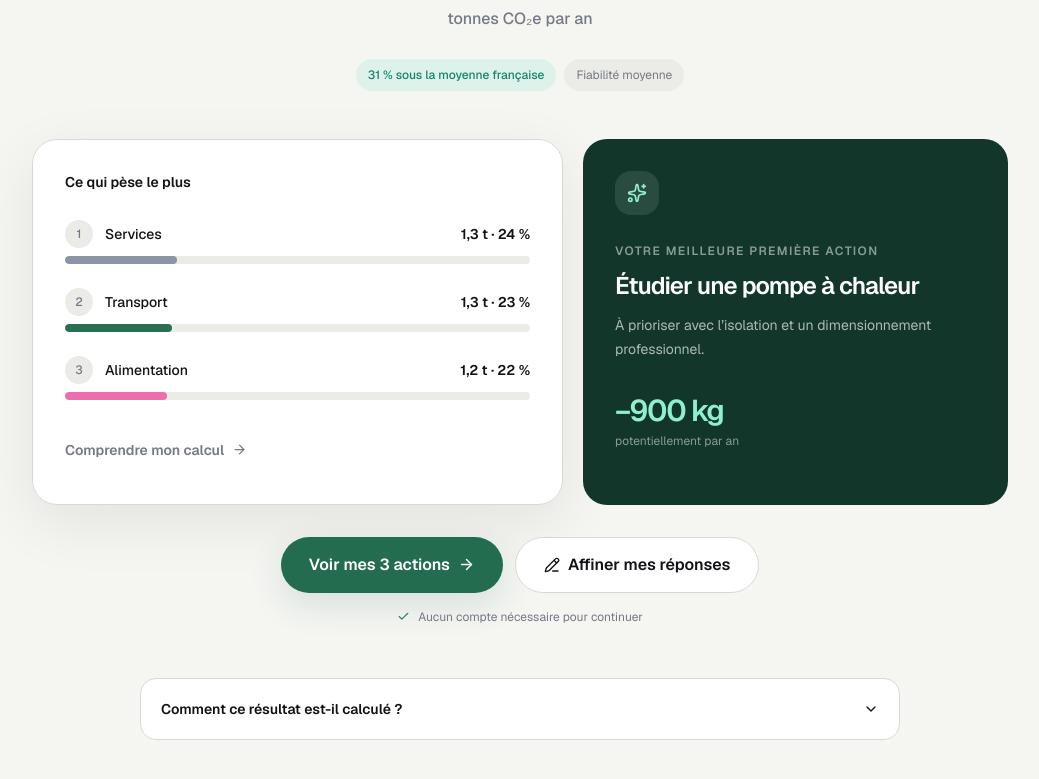
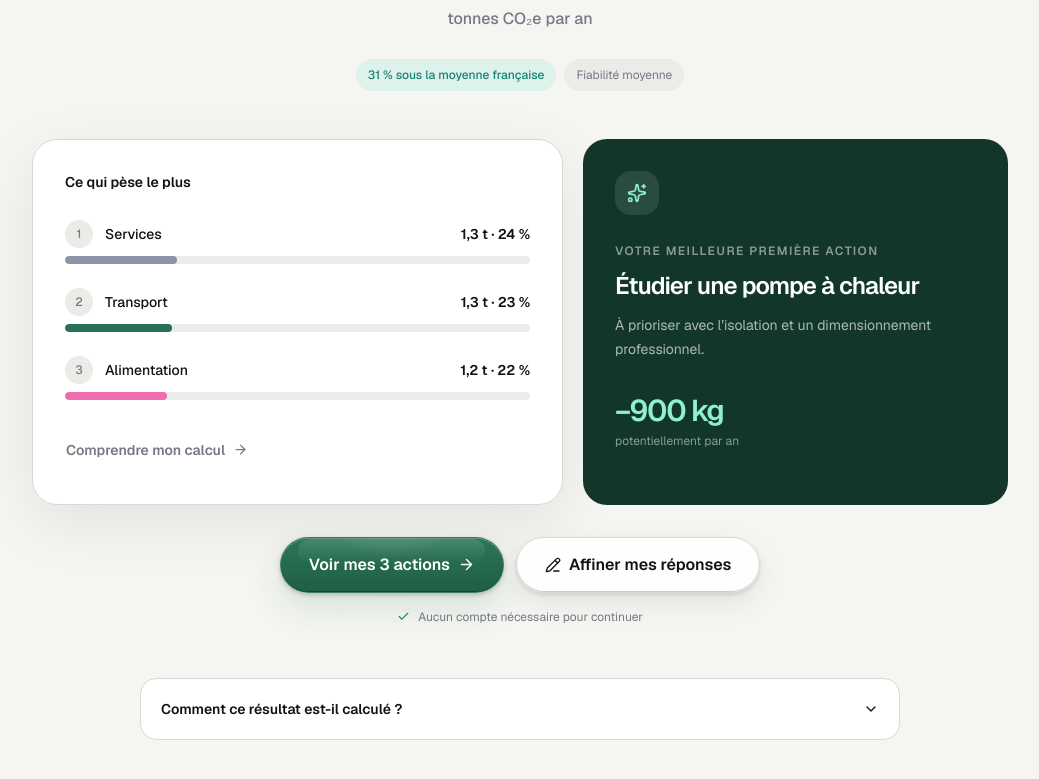
Before and after one commit to teocomyn/Carbon-OS, a Next.js app: page /resultat in a window 1280 px wide. Shown: the part 431-1210 px from the top of the page, without its empty margins (120-1159 px from the left). Built offline with nearby package versions, Linux system fonts and the light colour scheme; no server answers.

Commit message:
feat: upgrade global button system

```diff
--- a/src/app/globals.css
+++ b/src/app/globals.css
@@ -93,6 +93,192 @@ input {
 .number-tabular {
   font-variant-numeric: tabular-nums;
 }
+
+/* Carbon OS material buttons — a restrained liquid-metal treatment without WebGL. */
+.carbon-button {
+  position: relative;
+  isolation: isolate;
+  overflow: hidden;
+  border: 1px solid transparent;
+  box-shadow:
+    inset 0 1px 0 rgba(255, 255, 255, 0.13),
+    inset 0 -1px 0 rgba(0, 0, 0, 0.2),
+    0 2px 4px rgba(0, 0, 0, 0.12),
+    0 10px 28px rgba(0, 0, 0, 0.08);
+  transform: translateZ(0);
+  transition:
+    transform 220ms cubic-bezier(0.22, 1, 0.36, 1),
+    border-color 220ms ease,
+    box-shadow 220ms ease,
+    background-color 220ms ease,
+    color 220ms ease,
+    filter 220ms ease;
+}
+
+.carbon-button::before,
+.carbon-button::after {
+  position: absolute;
+  pointer-events: none;
+  content: "";
+}
+
+.carbon-button::before {
+  inset: 1px 8% auto;
+  height: 45%;
+  border-radius: inherit;
+  background: linear-gradient(
+    180deg,
+    rgba(255, 255, 255, 0.18),
+    rgba(255, 255, 255, 0)
+  );
+  opacity: 0.7;
+}
+
+.carbon-button::after {
+  top: -75%;
+  left: -35%;
+  width: 28%;
+  height: 250%;
+  background: linear-gradient(
+    90deg,
+    transparent,
+    rgba(255, 255, 255, 0.28),
+    transparent
+  );
+  opacity: 0;
+  transform: translateX(-180%) rotate(16deg);
+  transition:
+    transform 620ms cubic-bezier(0.22, 1, 0.36, 1),
+    opacity 180ms ease;
+}
+
+.carbon-button--primary {
+  background: linear-gradient(
+    180deg,
+    color-mix(in srgb, var(--foreground) 90%, white 10%),
+    var(--foreground)
+  );
+}
+
+.carbon-button--accent {
+  border-color: color-mix(in srgb, var(--accent) 78%, white 12%);
+  background:
+    radial-gradient(
+      circle at 50% -150%,
+      rgba(255, 255, 255, 0.42),
+      transparent 58%
+    ),
+    linear-gradient(
+      180deg,
+      color-mix(in srgb, var(--accent) 88%, #68b999 12%),
+      color-mix(in srgb, var(--accent) 88%, black 12%)
+    );
+  box-shadow:
+    inset 0 1px 0 rgba(255, 255, 255, 0.23),
+    inset 0 -1px 0 rgba(0, 0, 0, 0.28),
+    0 2px 5px rgba(0, 0, 0, 0.2),
+    0 14px 34px var(--accent-soft);
+}
+
+.carbon-button--secondary {
+  border-color: var(--border);
+  background: linear-gradient(
+    180deg,
+    color-mix(in srgb, var(--card) 93%, white 7%),
+    color-mix(in srgb, var(--card) 94%, var(--surface) 6%)
+  );
+}
+
+.carbon-button--ghost {
+  border-color: transparent;
+  background: transparent;
+  box-shadow: none;
+}
+
+.carbon-button--ghost::before,
+.carbon-button--ghost::after,
+.carbon-button--icon::after {
+  display: none;
+}
+
+.carbon-button > svg {
+  flex: none;
+  transition: transform 220ms cubic-bezier(0.22, 1, 0.36, 1);
+}
+
+.carbon-button__spinner {
+  width: 1em;
+  height: 1em;
+  flex: none;
+  border: 1.5px solid currentColor;
+  border-right-color: transparent;
+  border-radius: 999px;
+  animation: carbon-button-spin 700ms linear infinite;
+}
+
+@keyframes carbon-button-spin {
+  to {
+    transform: rotate(360deg);
+  }
+}
+
+@media (hover: hover) and (pointer: fine) {
+  .carbon-button:not(:disabled):hover {
+    transform: translateY(-1px);
+  }
+
+  .carbon-button:not(:disabled):hover::after {
+    opacity: 0.75;
+    transform: translateX(620%) rotate(16deg);
+  }
+
+  .carbon-button--primary:not(:disabled):hover,
+  .carbon-button--accent:not(:disabled):hover {
+    filter: brightness(1.055) saturate(1.03);
+    box-shadow:
+      inset 0 1px 0 rgba(255, 255, 255, 0.24),
+      inset 0 -1px 0 rgba(0, 0, 0, 0.25),
+      0 3px 7px rgba(0, 0, 0, 0.2),
+      0 17px 38px var(--accent-soft);
+  }
+
+  .carbon-button--secondary:not(:disabled):hover {
+    border-color: color-mix(
+      in srgb,
+      var(--muted-foreground) 55%,
+      var(--border)
+    );
+    box-shadow:
+      inset 0 1px 0 rgba(255, 255, 255, 0.16),
+      0 8px 24px rgba(0, 0, 0, 0.1);
+  }
+
+  .carbon-button--ghost:not(:disabled):hover {
+    background: var(--surface);
+    color: var(--foreground);
+  }
+
+  .carbon-button:not(.carbon-button--icon):not(:disabled):hover
+    > svg:last-child {
+    transform: translateX(2px);
+  }
+}
+
+.carbon-button:not(:disabled):active {
+  box-shadow:
+    inset 0 2px 5px rgba(0, 0, 0, 0.2),
+    0 1px 2px rgba(0, 0, 0, 0.12);
+  transform: translateY(1px) scale(0.985);
+}
+
+.carbon-button:disabled {
+  filter: saturate(0.65);
+}
+
+.carbon-button:disabled::after {
+  display: none;
+}
+
 input[type="range"] {
   accent-color: var(--accent);
 }
--- a/src/components/account/account-panel.tsx
+++ b/src/components/account/account-panel.tsx
@@ -4,14 +4,7 @@ import Link from "next/link";
 import { useRouter } from "next/navigation";
 import { FormEvent, useEffect, useState } from "react";
 import { Turnstile } from "@marsidev/react-turnstile";
-import {
-  Check,
-  Cloud,
-  LoaderCircle,
-  LogOut,
-  ShieldCheck,
-  Trash2,
-} from "lucide-react";
+import { Check, Cloud, LogOut, ShieldCheck, Trash2 } from "lucide-react";
 import { Button } from "@/components/ui/button";
 import { clearLocalHistory } from "@/lib/history";
 import { trackCarbonEvent } from "@/lib/analytics";
@@ -168,10 +161,7 @@ export function AccountPanel({
         Aucun mot de passe à mémoriser. Le lien à usage unique crée ou ouvre
         votre compte, puis votre historique local est fusionné sans doublon.
       </p>
-      <form
-        onSubmit={requestMagicLink}
-        className="mt-7 max-w-[620px]"
-      >
+      <form onSubmit={requestMagicLink} className="mt-7 max-w-[620px]">
         <div className="flex flex-col gap-3 sm:flex-row">
           <label className="sr-only" htmlFor="account-email">
             Adresse e-mail
@@ -189,9 +179,10 @@ export function AccountPanel({
           <Button
             type="submit"
             variant="accent"
+            loading={pending}
+            loadingText="Envoi en cours…"
             disabled={pending || Boolean(turnstileSiteKey && !captchaToken)}
           >
-            {pending && <LoaderCircle size={15} className="animate-spin" />}
             Envoyer le lien
           </Button>
         </div>
--- a/src/components/questionnaire/questionnaire.tsx
+++ b/src/components/questionnaire/questionnaire.tsx
@@ -1077,11 +1077,10 @@ export function Questionnaire() {
                 className="questionnaire-next"
                 variant="accent"
                 onClick={next}
-                disabled={saving}
+                loading={saving}
+                loadingText="Calcul en cours…"
               >
-                {saving
-                  ? "Calcul en cours…"
-                  : index === steps.length - 1
+                {index === steps.length - 1
                   ? "Voir mon résultat"
                   : stepWasAnswered
                     ? "Continuer"
--- a/src/components/ui/button.tsx
+++ b/src/components/ui/button.tsx
@@ -4,20 +4,20 @@ import { cva, type VariantProps } from "class-variance-authority";
 import { cn } from "@/lib/utils";
 
 const buttonVariants = cva(
-  "inline-flex items-center justify-center gap-2 whitespace-nowrap rounded-full text-sm font-semibold transition-all duration-200 outline-none focus-visible:ring-2 focus-visible:ring-[var(--accent)] focus-visible:ring-offset-2 focus-visible:ring-offset-[var(--background)] disabled:pointer-events-none disabled:opacity-45 active:scale-[.98]",
+  "carbon-button inline-flex items-center justify-center gap-2 whitespace-nowrap rounded-full text-sm font-semibold outline-none focus-visible:ring-2 focus-visible:ring-[var(--accent)] focus-visible:ring-offset-2 focus-visible:ring-offset-[var(--background)] disabled:pointer-events-none disabled:opacity-45",
   {
     variants: {
       variant: {
-        primary: "bg-[var(--foreground)] text-[var(--background)] shadow-[0_8px_30px_rgba(0,0,0,.13)] hover:opacity-88",
-        accent: "bg-[var(--accent)] text-white shadow-[0_12px_34px_var(--accent-soft)] hover:brightness-110",
-        secondary: "border border-[var(--border)] bg-[var(--card)] text-[var(--foreground)] hover:border-[var(--muted-foreground)] hover:bg-[var(--surface)]",
-        ghost: "text-[var(--muted-foreground)] hover:bg-[var(--surface)] hover:text-[var(--foreground)]",
+        primary: "carbon-button--primary text-[var(--background)]",
+        accent: "carbon-button--accent text-white",
+        secondary: "carbon-button--secondary text-[var(--foreground)]",
+        ghost: "carbon-button--ghost text-[var(--muted-foreground)]",
       },
       size: {
         sm: "h-9 px-4",
         md: "h-11 px-5",
         lg: "h-14 px-7 text-base",
-        icon: "size-10 p-0",
+        icon: "carbon-button--icon size-10 p-0",
       },
     },
     defaultVariants: { variant: "primary", size: "md" },
@@ -25,12 +25,46 @@ const buttonVariants = cva(
 );
 
 export interface ButtonProps
-  extends React.ButtonHTMLAttributes<HTMLButtonElement>,
+  extends
+    React.ButtonHTMLAttributes<HTMLButtonElement>,
     VariantProps<typeof buttonVariants> {
   asChild?: boolean;
+  loading?: boolean;
+  loadingText?: string;
 }
 
-export function Button({ className, variant, size, asChild, ...props }: ButtonProps) {
-  const Comp = asChild ? Slot : "button";
-  return <Comp className={cn(buttonVariants({ variant, size }), className)} {...props} />;
+export function Button({
+  className,
+  variant,
+  size,
+  asChild,
+  loading = false,
+  loadingText,
+  children,
+  disabled,
+  ...props
+}: ButtonProps) {
+  const classes = cn(buttonVariants({ variant, size }), className);
+
+  if (asChild) {
+    return (
+      <Slot className={classes} aria-busy={loading || undefined} {...props}>
+        {children}
+      </Slot>
+    );
+  }
+
+  return (
+    <button
+      className={classes}
+      disabled={disabled || loading}
+      aria-busy={loading || undefined}
+      {...props}
+    >
+      {loading && (
+        <span className="carbon-button__spinner" aria-hidden="true" />
+      )}
+      {loading && loadingText ? loadingText : children}
+    </button>
+  );
 }
```
Also changed, not shown: .21st/DESIGN.md (added), .21st/design.json (added). Lines whose indentation alone changed are shown as unchanged.
